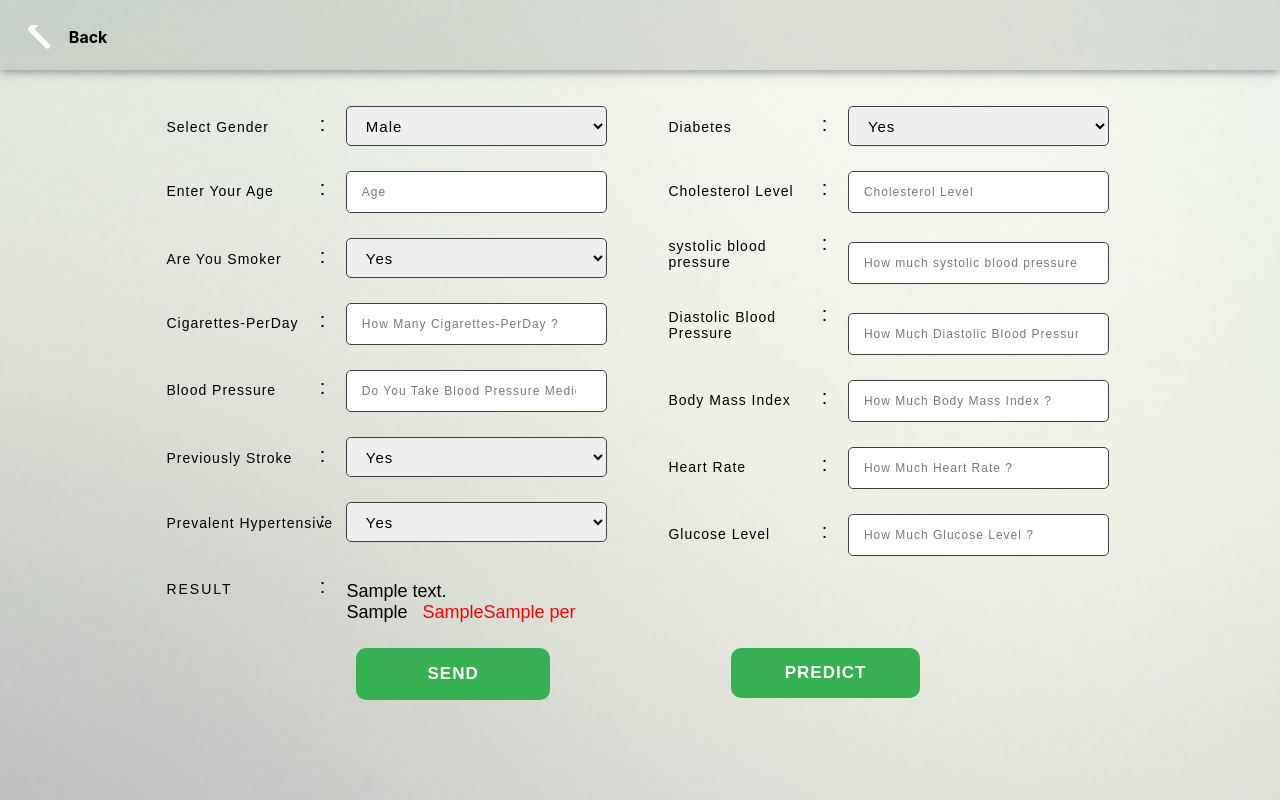
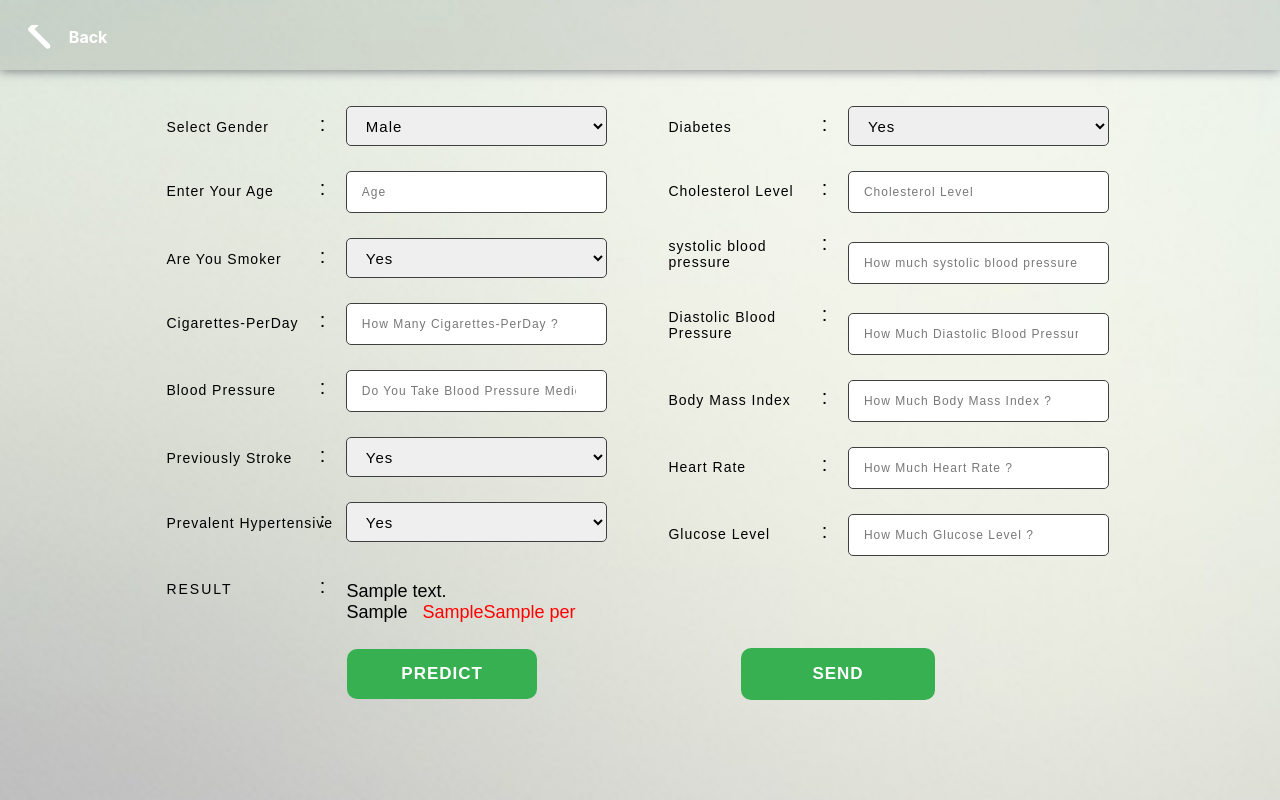
Before and after one commit to AhmedA998/Heroku_diabetes_php, a Flask app: template templates/index.html in a window 1280 px wide. Run offline with Flask 2, Linux system fonts and the light colour scheme; the template is opened without the code that fills it: most values are stand-ins (such as "Sample title", 1, 10 or a date in 2020); parts of the project's set-up code (start-up, migrations or seed data) failed here and were passed over; some libraries are stand-ins or nearby versions.

Commit message:
Update style.css

```diff
--- a/static/css/style.css
+++ b/static/css/style.css
@@ -80,7 +80,7 @@ img {
 }
 
 /*--- end reset code ---*/
-body {
+body{
     background-repeat: no-repeat;
     background-position: center;
     background-attachment: fixed;
@@ -90,8 +90,10 @@ body {
     -o-background-size: cover;
     -ms-background-size: cover;
     font-family: 'Raleway', sans-serif;
+    background-image: url(log.jpg);
 
 }
+
 h1.header-agileits {
     text-align: center;
     font-size: 50px;
@@ -245,7 +247,6 @@ color:#787878!important;
 .register {
 	background-color:#36b051;
     width:20%;
-	margin-right:50px;
     height: 50px;
     border: none;
     cursor: pointer;
@@ -269,8 +270,8 @@ color:#787878!important;
 .reset {
 	background-color:#36b051;
     width:20%;
-    margin-left: 190px;
-	float:left;
+
+	margin-left: 200px;
     height: 50px;
     border: none;
     cursor: pointer;
@@ -352,7 +353,7 @@ label.enquiry {
     width: 184px;
 }
 .register {
-	margin-left:189px;
+	margin-left:50px;
 }
 }
 
@@ -725,6 +726,7 @@ textarea#message {
   font-family: -apple-system, BlinkMacSystemFont, 'Segoe UI', Roboto, Oxygen, Ubuntu, Cantarell, 'Open Sans', 'Helvetica Neue', sans-serif;
   text-align: left;
   height: 50px;
+
 }
 #w3lDemoBar.w3l-demo-bar {
   position: fixed;
@@ -767,6 +769,7 @@ textarea#message {
 #w3lDemoBar.w3l-demo-bar .w3l-icon {
   display: inline-block;
     padding-top: 15px;
+
 }
 #w3lDemoBar.w3l-demo-bar .w3l-icon svg{
   display: block;
@@ -776,10 +779,11 @@ textarea#message {
 #w3lDemoBar.w3l-demo-bar a {
   display: inline-block;
   border-radius: 3px;
-  color: black;
+  color: white;
   text-decoration: none;
   line-height: 24px;
-  font-weight:bold;
+    font-weight:bold;
+
 }
 #w3lDemoBar.w3l-demo-bar a:hover {
   opacity: 1;
```
